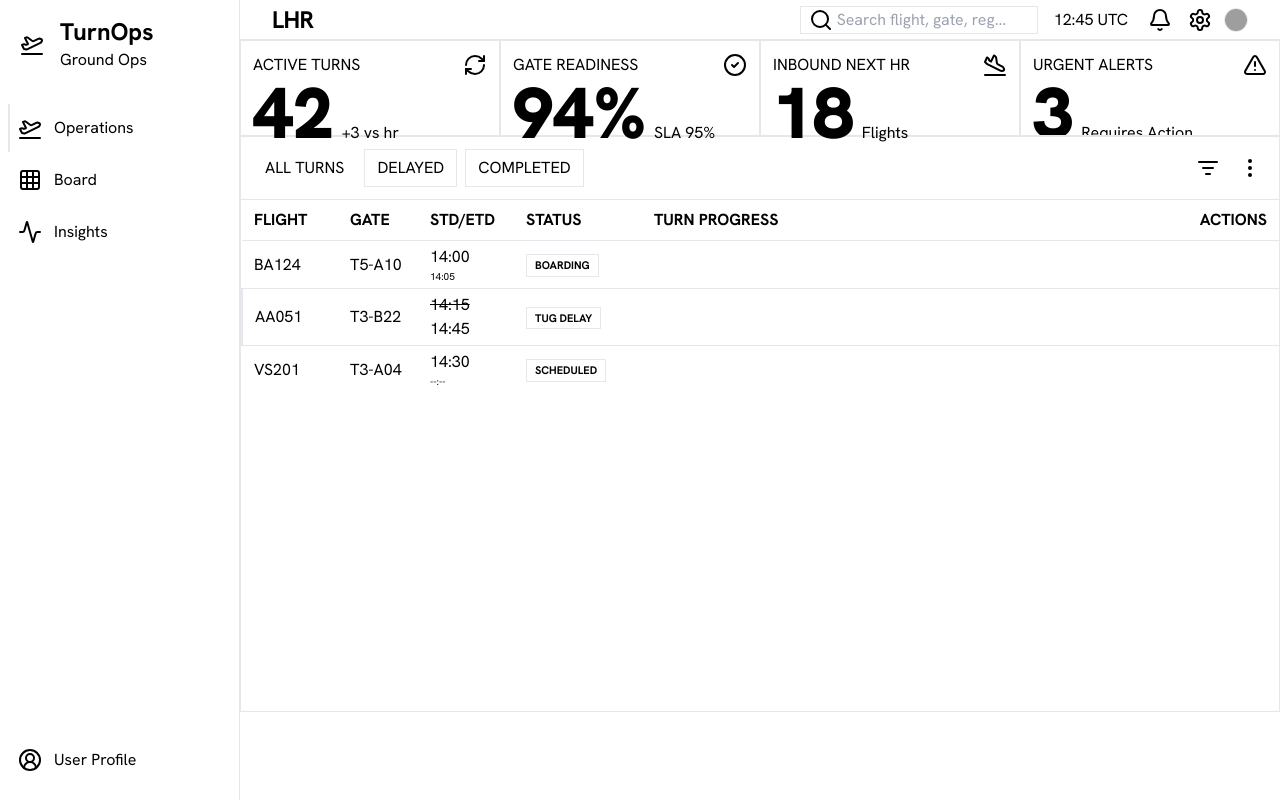
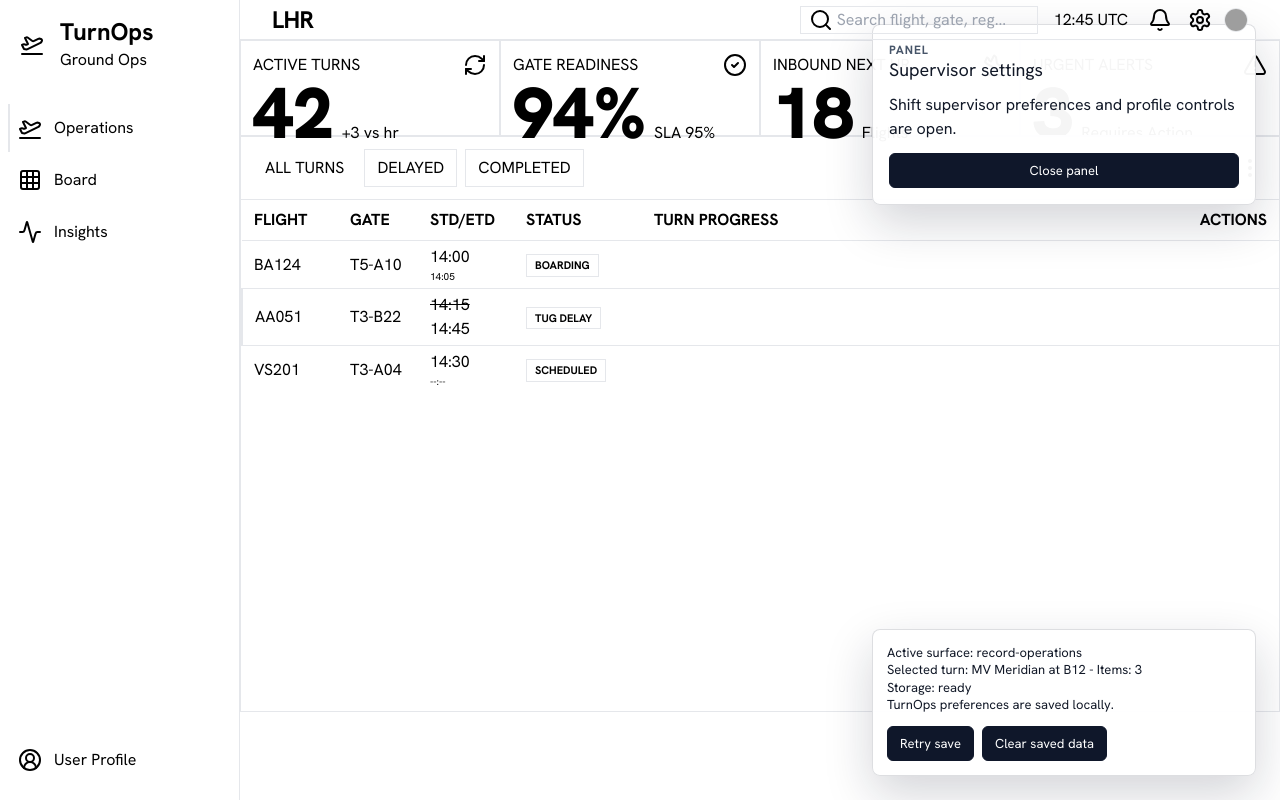
Before and after one commit to hikmetgulsesli/turnops-console-db1b2ea0, a React (Vite) app: page / in a window 1280 px wide. Both pictures are taken after a click on the link "User Profile". Built offline with nearby package versions, Linux system fonts and the light colour scheme; grey boxes are pictures that could not be loaded.

Commit message:
fix: US-001 - TurnOps Console - app shell, state and persistence

```diff
--- a/src/App.tsx
+++ b/src/App.tsx
@@ -104,14 +104,81 @@ export default function App() {
     [shellActions],
   );
 
+  const selectedRecordLabel = state.selectedRecord
+    ? `${state.selectedRecord.vessel} at ${state.selectedRecord.berth}`
+    : 'No turn selected';
+  const panelTitle =
+    state.activePanel === 'settings'
+      ? 'Supervisor settings'
+      : state.activePanel === 'notifications'
+        ? 'Operations notifications'
+        : state.activePanel === 'filters'
+          ? 'Turn filters'
+          : state.activePanel === 'delayed'
+            ? 'Delayed turns'
+            : state.activePanel === 'completed'
+              ? 'Completed turns'
+              : 'All turns';
+  const storageMessage =
+    state.storageStatus === 'ready'
+      ? state.lastError ?? 'TurnOps preferences are saved locally.'
+      : state.storageStatus === 'recovered'
+        ? state.lastError ?? 'Saved TurnOps preferences were reset.'
+        : state.lastError ?? 'Local preferences are unavailable.';
+  const showPanel = state.activePanel !== 'all';
+  const activePanelCount =
+    state.activePanel === 'delayed'
+      ? state.counts.delayed
+      : state.activePanel === 'completed'
+        ? state.counts.completed
+        : state.counts.total;
+
   return (
-    <div data-setfarm-root="turnops-console" data-active-screen={state.activeScreen}>
+    <div className="turnops-shell" data-setfarm-root="turnops-console" data-active-screen={state.activeScreen}>
       {state.route === 'operations' ? <RecordOperationsTurnopsConsole actions={operationsActions} /> : null}
       {state.route === 'board' ? <StatusBoardTurnopsConsole actions={boardActions} /> : null}
       {state.route === 'insights' ? <InsightsTurnopsConsole actions={insightsActions} /> : null}
       {state.route === 'editor' ? <RecordEditorTurnopsConsole actions={editorActions} /> : null}
+      <section className="turnops-status-panel" aria-label="TurnOps console state">
+        <div>
+          <p>Active surface: {state.activeScreen}</p>
+          <p>
+            Selected turn: {selectedRecordLabel} - Items: {state.itemCount}
+          </p>
+          <p>Storage: {state.storageStatus}</p>
+          <p>{storageMessage}</p>
+        </div>
+        <div className="turnops-status-actions">
+          <button type="button" onClick={() => turnOpsConsoleStore.retryPersistence()}>
+            Retry save
+          </button>
+          <button type="button" onClick={() => turnOpsConsoleStore.clearPersistence()}>
+            Clear saved data
+          </button>
+        </div>
+      </section>
+      {showPanel ? (
+        <aside className="turnops-action-panel" aria-label={panelTitle}>
+          <div>
+            <p className="turnops-panel-kicker">Panel</p>
+            <h2>{panelTitle}</h2>
+          </div>
+          <p>
+            {state.activePanel === 'settings'
+              ? 'Shift supervisor preferences and profile controls are open.'
+              : state.activePanel === 'notifications'
+                ? 'Current gate readiness, delay risk, fueling, catering, baggage, cleaning, and crew alerts are open.'
+                : state.activePanel === 'filters'
+                  ? 'Filters are open for delay, completion, and active turn views.'
+                  : `${panelTitle} view is active for ${activePanelCount} matching turns.`}
+          </p>
+          <button type="button" onClick={() => turnOpsConsoleStore.setPanel('all')}>
+            Close panel
+          </button>
+        </aside>
+      ) : null}
       <div className="sr-only" role="status" aria-live="polite">
-        {state.lastError ?? `TurnOps console ${state.activeScreen} loaded`}
+        {storageMessage}
       </div>
     </div>
   );
--- a/src/features/turnops-console/turnops-console.repo.ts
+++ b/src/features/turnops-console/turnops-console.repo.ts
@@ -107,3 +107,18 @@ export function saveTurnOpsConsole(state: PersistedTurnOpsState): TurnOpsStorage
     return 'unavailable';
   }
 }
+
+export function clearTurnOpsConsole(): TurnOpsStorageStatus {
+  const storage = getStorage();
+
+  if (!storage) {
+    return 'unavailable';
+  }
+
+  try {
+    storage.removeItem(STORAGE_KEY);
+    return 'ready';
+  } catch {
+    return 'unavailable';
+  }
+}
--- a/src/features/turnops-console/turnops-console.store.ts
+++ b/src/features/turnops-console/turnops-console.store.ts
@@ -1,4 +1,5 @@
 import {
+  clearTurnOpsConsole,
   loadTurnOpsConsole,
   saveTurnOpsConsole,
   type TurnOpsPanel,
@@ -20,6 +21,7 @@ export interface TurnOpsState {
   selectedRecordId: string | null;
   selectedRecord: TurnRecord | null;
   records: TurnRecord[];
+  itemCount: number;
   counts: TurnOpsCounts;
   storageStatus: TurnOpsStorageStatus;
   lastError: string | null;
@@ -61,6 +63,7 @@ function createInitialState(): TurnOpsState {
     selectedRecordId,
     selectedRecord,
     records: loaded.records,
+    itemCount: loaded.records.length,
     counts: getCounts(loaded.records),
     storageStatus: loaded.storageStatus,
     lastError: loaded.lastError,
@@ -129,6 +132,27 @@ export const turnOpsConsoleStore = {
   saveSelectedRecord() {
     withRoute('operations', { activePanel: 'all', lastError: null });
   },
+  retryPersistence() {
+    const nextState = persist({ ...state, lastError: null });
+    emit({
+      ...nextState,
+      lastError:
+        nextState.storageStatus === 'ready'
+          ? 'TurnOps preferences were saved successfully.'
+          : nextState.lastError ?? 'Local preferences could not be saved in this browser session.',
+    });
+  },
+  clearPersistence() {
+    const storageStatus = clearTurnOpsConsole();
+    emit({
+      ...createInitialState(),
+      storageStatus,
+      lastError:
+        storageStatus === 'ready'
+          ? 'Saved TurnOps preferences were cleared.'
+          : 'Saved TurnOps preferences could not be cleared in this browser session.',
+    });
+  },
   reset() {
     emit(createInitialState());
   },
--- a/src/index.css
+++ b/src/index.css
@@ -14,6 +14,81 @@ body {
   min-height: 100vh;
 }
 
+.turnops-shell {
+  position: relative;
+  min-height: 100vh;
+}
+
+.turnops-status-panel,
+.turnops-action-panel {
+  position: fixed;
+  right: clamp(0.75rem, 3vw, 1.5rem);
+  z-index: 20;
+  width: min(24rem, calc(100vw - 1.5rem));
+  border: 1px solid rgba(15, 23, 42, 0.14);
+  border-radius: 8px;
+  background: rgba(255, 255, 255, 0.96);
+  box-shadow: 0 18px 48px rgba(15, 23, 42, 0.18);
+  color: #111827;
+}
+
+.turnops-status-panel {
+  bottom: clamp(0.75rem, 3vw, 1.5rem);
+  display: grid;
+  gap: 0.75rem;
+  padding: 0.875rem;
+}
+
+.turnops-status-panel p,
+.turnops-action-panel p,
+.turnops-action-panel h2 {
+  margin: 0;
+}
+
+.turnops-status-panel p {
+  font-size: 0.8125rem;
+  line-height: 1.35;
+}
+
+.turnops-status-actions {
+  display: flex;
+  flex-wrap: wrap;
+  gap: 0.5rem;
+}
+
+.turnops-status-actions button,
+.turnops-action-panel button {
+  border: 1px solid #0f172a;
+  border-radius: 6px;
+  background: #0f172a;
+  color: #fff;
+  cursor: pointer;
+  font: inherit;
+  font-size: 0.8125rem;
+  line-height: 1;
+  padding: 0.625rem 0.75rem;
+}
+
+.turnops-action-panel {
+  top: clamp(0.75rem, 3vw, 1.5rem);
+  display: grid;
+  gap: 0.75rem;
+  padding: 1rem;
+}
+
+.turnops-action-panel h2 {
+  font-size: 1.125rem;
+  line-height: 1.2;
+}
+
+.turnops-panel-kicker {
+  color: #475569;
+  font-size: 0.75rem;
+  font-weight: 700;
+  letter-spacing: 0.08em;
+  text-transform: uppercase;
+}
+
 /* SETFARM_STITCH_RUNTIME_UTILITIES_START */
 /* Auto-generated by stitch-to-jsx.mjs for Stitch utility classes absent from the Tailwind baseline. */
 @layer utilities {
--- a/src/test/bridge.ts
+++ b/src/test/bridge.ts
@@ -2,7 +2,15 @@ import type { TurnOpsState } from '../features/turnops-console/turnops-console.s
 
 export type TurnOpsAppBridge = Pick<
   TurnOpsState,
-  'activeScreen' | 'route' | 'selectedRecord' | 'selectedRecordId' | 'counts' | 'storageStatus' | 'lastError' | 'activePanel'
+  | 'activeScreen'
+  | 'route'
+  | 'selectedRecord'
+  | 'selectedRecordId'
+  | 'itemCount'
+  | 'counts'
+  | 'storageStatus'
+  | 'lastError'
+  | 'activePanel'
 >;
 
 declare global {
@@ -17,6 +25,7 @@ export function toTurnOpsAppBridge(state: TurnOpsState): TurnOpsAppBridge {
     route: state.route,
     selectedRecord: state.selectedRecord,
     selectedRecordId: state.selectedRecordId,
+    itemCount: state.itemCount,
     counts: state.counts,
     storageStatus: state.storageStatus,
     lastError: state.lastError,
```
